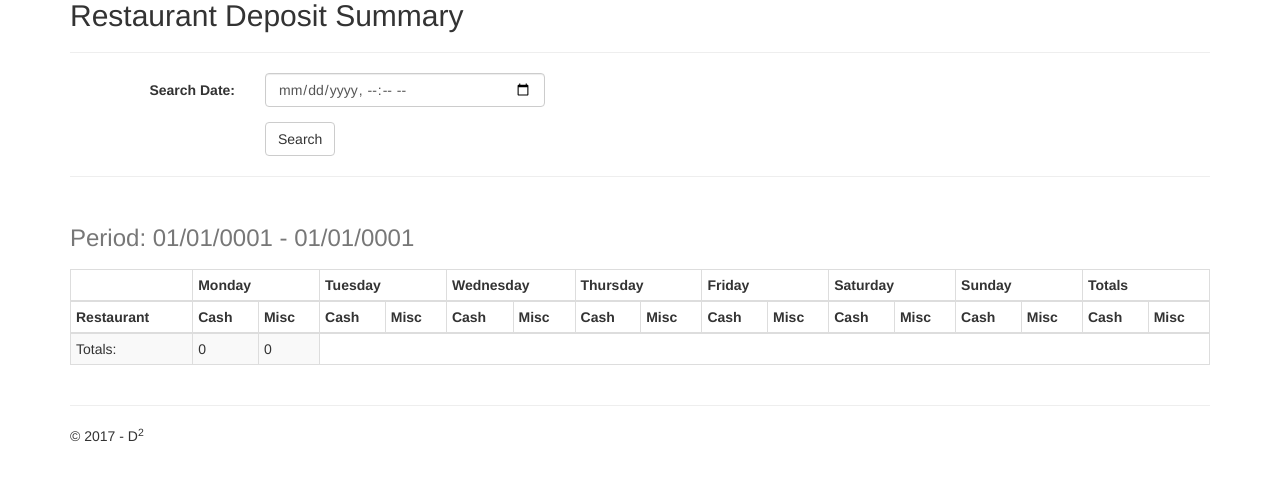
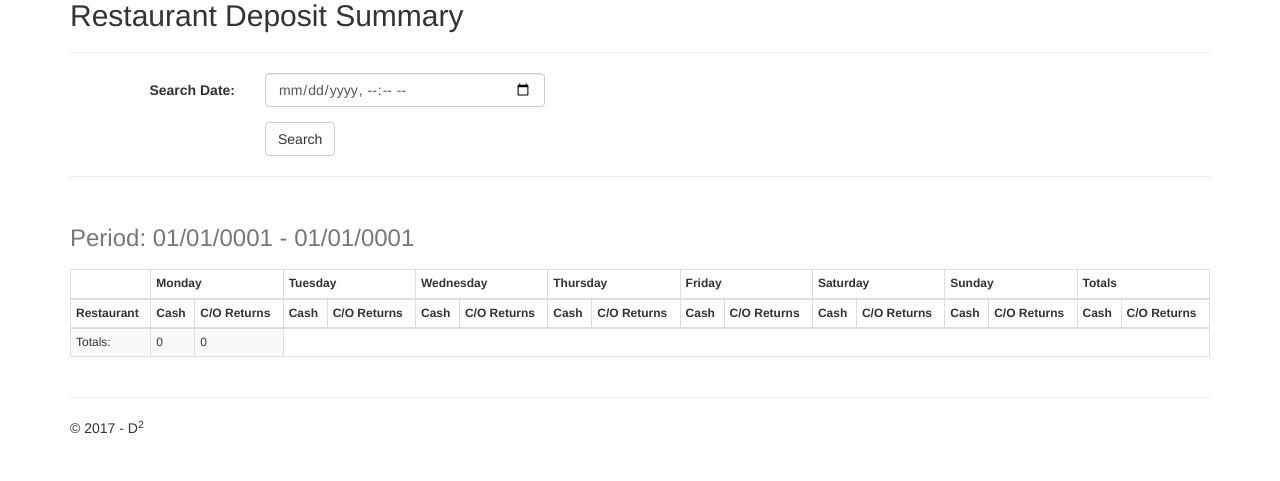
Before and after one commit to chrisdietz/DSquared, an ASP.NET MVC app: template D_Squared.Web/Views/DailyDeposit/DepositReport.cshtml in a window 1280 px wide. Shown: the part 71-552 px from the top of the page. Run offline with ASP.NET Core 8 and stand-ins for ASP.NET MVC 5, Linux system fonts and the light colour scheme; the template is opened without the code that fills it, so the values that code supplies are empty; the project's own start-up code is not run, and a stand-in starts its controllers and pages; some libraries are stand-ins or nearby versions.

Commit message:
style edits per keith
-changed "Misc Deposits" to "Change Order Returns" on deposit screen as well as reports
-shrinked font to 12px on report page
-added custom css to style dropdown menu in navigation header
-added temporary redirect to dashboard index to redirect to dailydeposit index

```diff
--- a/D_Squared.Domain/TransferObjects/DepositEntryDTO.cs
+++ b/D_Squared.Domain/TransferObjects/DepositEntryDTO.cs
@@ -43,7 +43,7 @@ namespace D_Squared.Domain.TransferObjects
         [Display(Name = "Cash Deposit")]
         public decimal CashDeposit { get; set; }
 
-        [Display(Name = "Misc Deposit")]
+        [Display(Name = "Change Order Returns")]
         public decimal MiscDeposit { get; set; }
     }
 }
--- a/D_Squared.Web/Content/Site.css
+++ b/D_Squared.Web/Content/Site.css
@@ -34,3 +34,25 @@
 .navbar-text {
     color: #fff !important;
 }
+
+.navbar-inverse .navbar-nav > .open > a, .navbar-inverse .navbar-nav > .open > a:hover {
+    background-color: #501617;
+}
+
+.navbar-inverse .navbar-nav > .open > a, .navbar-inverse .navbar-nav > .open > a:active {
+    background-color: #501617;
+}
+
+.dropdown-menu {
+    background-color: #6E1E1F;
+    color: #fff;
+}
+
+.dropdown-menu > li > a {
+    color: #fff;
+}
+
+    .dropdown-menu > li > a:hover {
+        color: #fff;
+        background-color: #501617;
+    }
--- a/D_Squared.Web/Controllers/HomeController.cs
+++ b/D_Squared.Web/Controllers/HomeController.cs
@@ -17,7 +17,7 @@ namespace D_Squared.Web.Controllers
     {
         public ActionResult Index()
         {
-            return View("Index");
+            return RedirectToAction("Index", "DailyDeposit");
         }
     }
 }
--- a/D_Squared.Web/Views/DailyDeposit/DepositReport.cshtml
+++ b/D_Squared.Web/Views/DailyDeposit/DepositReport.cshtml
@@ -21,8 +21,8 @@
 <hr />
 
 <div class="row">
-    <div class="col-md-12">
-        <table class="table table-striped table-bordered table-condensed table-hover table-responsive">
+    <div class="col-md-12 col-sm-12 col-xs-12">
+        <table class="table table-striped table-bordered table-condensed table-hover table-responsive" style="font-size:12px">
             <caption>
                 <h3>
                     Period: @Model.StartingPeriod.ToShortDateString() - @Model.EndingPeriod.ToShortDateString()
@@ -43,21 +43,21 @@
                 <tr>
                     <th>Restaurant</th>
                     <th>Cash</th>
-                    <th>Misc</th>
+                    <th>C/O Returns</th>
                     <th>Cash</th>
-                    <th>Misc</th>
+                    <th>C/O Returns</th>
                     <th>Cash</th>
-                    <th>Misc</th>
+                    <th>C/O Returns</th>
                     <th>Cash</th>
-                    <th>Misc</th>
+                    <th>C/O Returns</th>
                     <th>Cash</th>
-                    <th>Misc</th>
+                    <th>C/O Returns</th>
                     <th>Cash</th>
-                    <th>Misc</th>
+                    <th>C/O Returns</th>
                     <th>Cash</th>
-                    <th>Misc</th>
+                    <th>C/O Returns</th>
                     <th>Cash</th>
-                    <th>Misc</th>
+                    <th>C/O Returns</th>
                 </tr>
             </thead>
             <tbody>
```
